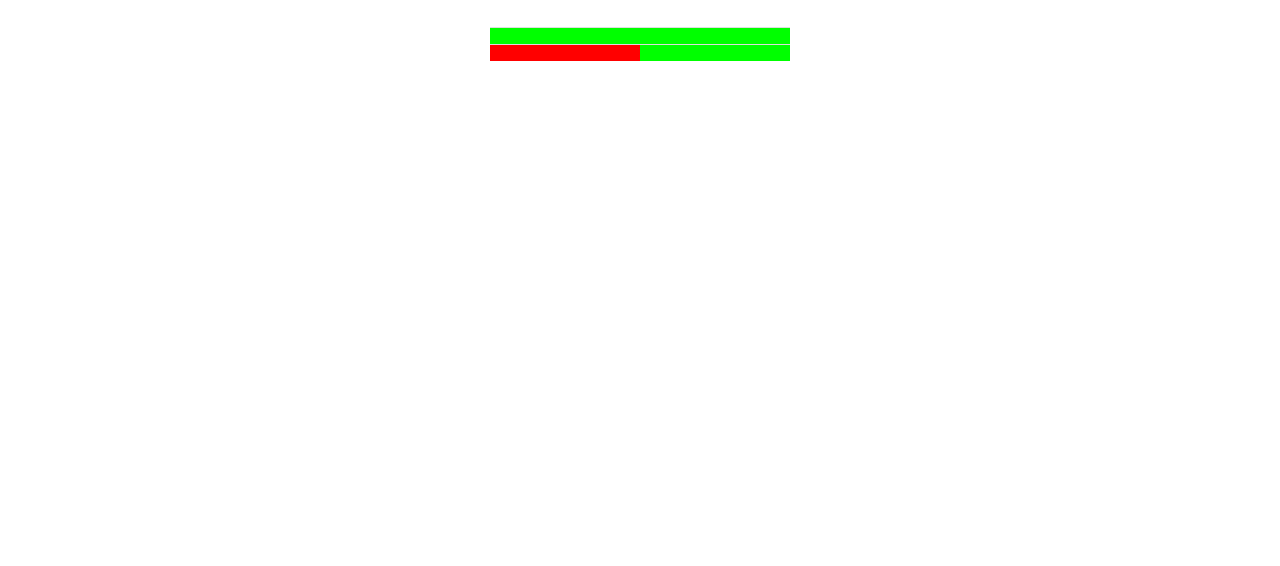
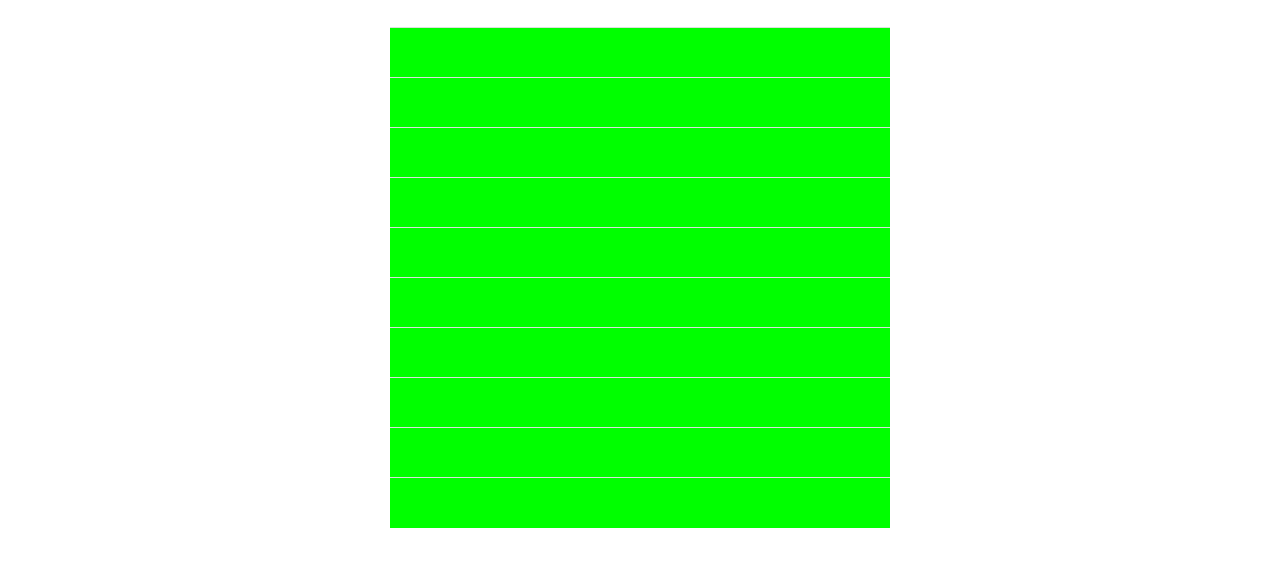
Before and after one commit to stephde/intellipark, a plain HTML site: page index.html in a window 1280 px wide. Shown: the part 56-622 px from the top of the page. Drawn offline with Linux system fonts and the light colour scheme.

Commit message:
Imlpented parking grid

```diff
--- a/css/styles.css
+++ b/css/styles.css
@@ -6,13 +6,18 @@ body{
 	text-align: center;
 }
 
-#freeSpace{
+.freeSpace{
 	background-color: #0f0;
 }
-#occupiedSpace{
+.occupiedSpace{
 	background-color: #f00;
 }
+
 #parkingTable{
-	max-width: 300px;
+	max-width: 500px;
+}
 
+td{
+	width: 50px;
+	height: 50px;
 }
--- a/index.html
+++ b/index.html
@@ -51,16 +51,11 @@
 
 	<table id="parkingTable" class="table responsive-table" align="center">
 		<tbody>
-			<tr>
-				<td id="freeSpace"></td>
-				<td id="freeSpace"></td>
-			</tr>
-			<tr>
-				<td id="occupiedSpace"></td>
-				<td id="freeSpace"></td>
-			</tr>
+
 		</tbody>
 	</table>
+
+
 
     <!-- jQuery (necessary for Flat UI's JavaScript plugins) -->
     <script src="js/vendor/jquery.min.js"></script>
@@ -68,5 +63,6 @@
     <script src="js/vendor/video.js"></script>
     <script src="js/flat-ui.min.js"></script>
 
+	<script src = "js/parkingSpace.js"></script>
   </body>
 </html>
--- a/js/parkingSpace.js
+++ b/js/parkingSpace.js
@@ -1 +1,16 @@
 //takes the data in json format creates an appropriate table then applies a
+var rows = 10;
+var cols = 10;
+//create a table of size from the json
+
+var mapdata = {
+
+}
+
+for (var i = 0; i < rows; i++){
+	$("#parkingTable tbody").append("<tr></tr>");
+	for(var j = 0; j < cols; j++){
+		$("#parkingTable tr:last-child").append("<td class='freeSpace'></td>");
+	}
+
+}
```
